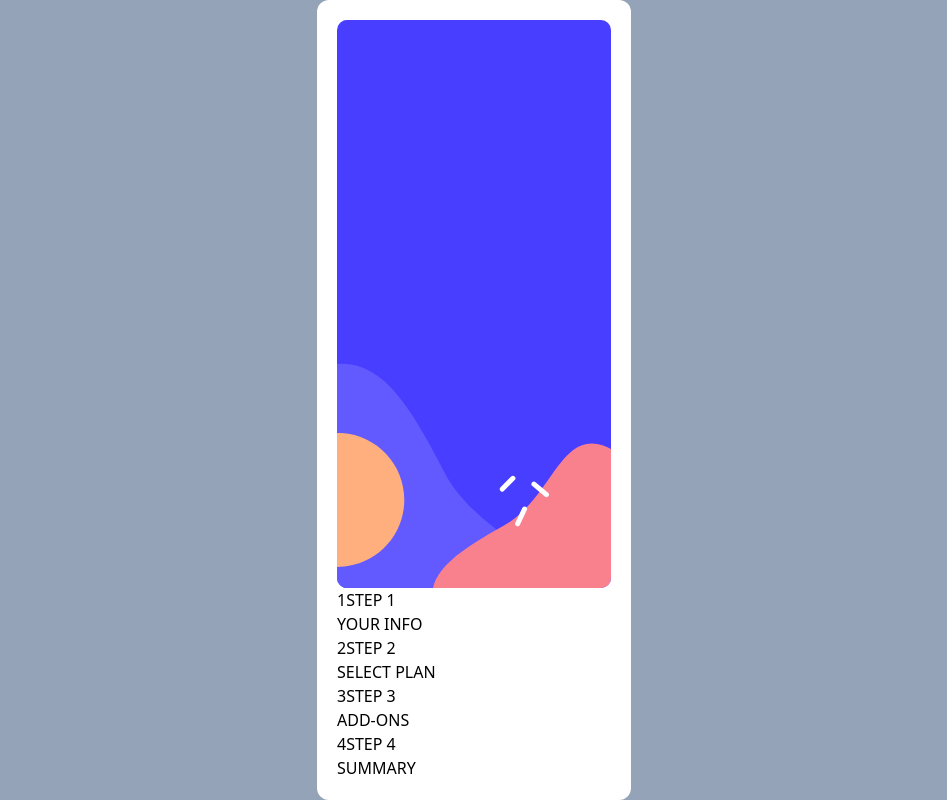
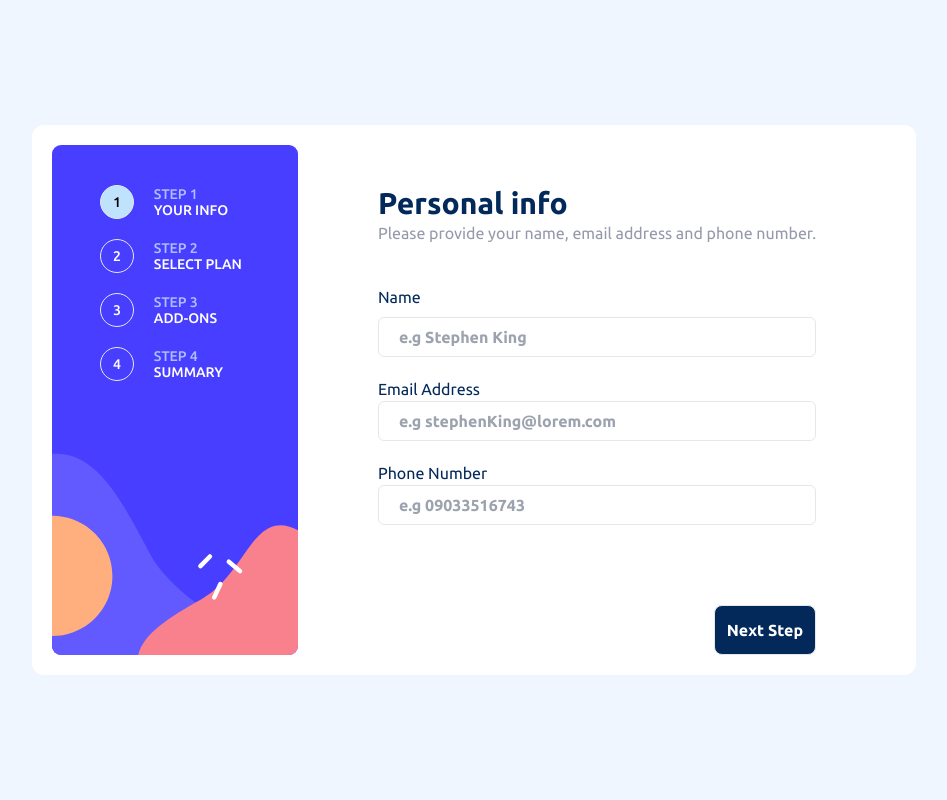
Before and after one commit to oducoelho/Multi-Step, a React (Vite) app: page / in a window 1280 px wide. Shown: the whole page, without its empty margins (166-1113 px from the left). Built offline with nearby package versions, Linux system fonts and the light colour scheme.

Commit message:
creating a first modal

```diff
--- a/index.html
+++ b/index.html
@@ -2,8 +2,14 @@
 <html lang="en">
   <head>
     <meta charset="UTF-8" />
+    <link rel="preconnect" href="https://fonts.googleapis.com">
+
+    <link rel="preconnect" href="https://fonts.gstatic.com" crossorigin>
 
     <meta name="viewport" content="width=device-width, initial-scale=1.0" />
+
+    <link href="https://fonts.googleapis.com/css2?family=Ubuntu:wght@400;500;700&display=swap" rel="stylesheet">
+
     <title>Multi Step</title>
   </head>
   <body>
--- a/src/App.tsx
+++ b/src/App.tsx
@@ -3,35 +3,75 @@ import SideBar from './assets/bg-sidebar-desktop.svg'
 
 export const App = () => {
   return (
-    <div className='w-screen h-screen bg-slate-400 flex justify-center items-center'>
-      <div className='bg-white p-5 rounded-xl'>
-        <div>
-          <div className='relative'>
-          <img src={SideBar} alt="" />
-            <p>
-              <span>1</span>
-              STEP 1 <br />
-              YOUR INFO
+    <div className='w-screen h-screen bg-[#f0f6ff] flex justify-center items-center'>
+      <div className='bg-white p-5 rounded-xl relative flex'>
+        <div className='relative grid grid-cols-1'>
+            <img src={SideBar} alt="" className='h-[510px]'/>
+          <div className='absolute left-12 top-10 flex flex-col gap-5'>
+            <p className=' flex gap-5 items-center leading-4 font-medium text-sm'>
+              <span  className='border py-2 px-3 rounded-full bg-[#bfe2fd]'>1</span>
+              <div className='text-white'>
+                <span className='text-[#adbeff]'>STEP 1</span> <br />
+                YOUR INFO
+              </div>
             </p>
-            <p>
-              <span>2</span>
-              STEP 2 <br />
-              SELECT PLAN
+            <p className='flex gap-5 items-center  leading-4 font-medium text-sm'>
+              <span className='border text-white py-2 px-3 rounded-full'>2</span>
+              <div className='text-white'>
+                <span className='text-[#adbeff]'>STEP 2</span> <br />
+                SELECT PLAN
+              </div>
             </p>
-            <p>
-              <span>3</span>
-              STEP 3 <br />
-              ADD-ONS
+            <p className='flex gap-5 items-center  leading-4 font-medium text-sm'>
+              <span className='border text-white py-2 px-3 rounded-full'>3</span>
+              <div className='text-white'>
+                <span className='text-[#adbeff]'>STEP 3</span> <br />
+                ADD-ONS
+              </div>
             </p>
-            <p>
-              <span>4</span>
-              STEP 4 <br />
-              SUMMARY
+            <p className='flex gap-5 items-center  leading-4 font-medium text-sm'>
+              <span className='border text-white py-2 px-3 rounded-full'>4</span>
+              <div className='text-white'>
+                <span className='text-[#adbeff]'>STEP 4</span> <br />
+                SUMMARY
+              </div>
             </p>
           </div>
         </div>
-        <div>
-
+        <div className='px-20'>
+          <div className='py-10'>
+            <h1 className='text-3xl font-extrabold text-[#02295a]'>Personal info</h1>
+            <p className='text-[#9699ab]'>Please provide your name, email address and phone number.</p>
+          </div>
+          <div className='flex flex-col gap-5'>
+            <div className='flex flex-col gap-2'>
+              <label className='text-[#02295a]'>Name</label>
+              <input
+                type="text"
+                placeholder='e.g Stephen King'
+                className='border w-full px-5 rounded-md h-10 font-bold'
+              />
+            </div>
+            <div className='flex flex-col'>
+              <label className='text-[#02295a]'>Email Address</label>
+              <input
+                type="text"
+                placeholder='e.g stephenKing@lorem.com'
+                className='border w-full px-5 rounded-md h-10 font-bold'
+              />
+            </div>
+            <div className='flex flex-col'>
+              <label className='text-[#02295a]'>Phone Number</label>
+              <input
+                type="text"
+                placeholder='e.g 09033516743'
+                className='border w-full px-5 rounded-md h-10 font-bold'
+              />
+            </div>
+          </div>
+          <div className='flex justify-end pt-20'>
+            <button className='border bg-[#02295a] p-3 text-white font-semibold rounded-lg'>Next Step</button>
+          </div>
         </div>
       </div>
     </div>
--- a/tailwind.config.cjs
+++ b/tailwind.config.cjs
@@ -4,6 +4,10 @@ module.exports = {
     './src/**/*.tsx',
     './index.html',
   ],
-  theme: {},
+  theme: {
+    fontFamily: {
+      sans: ['Ubuntu','sans-serif']
+    },
+  },
   plugins: [],
 }
```
